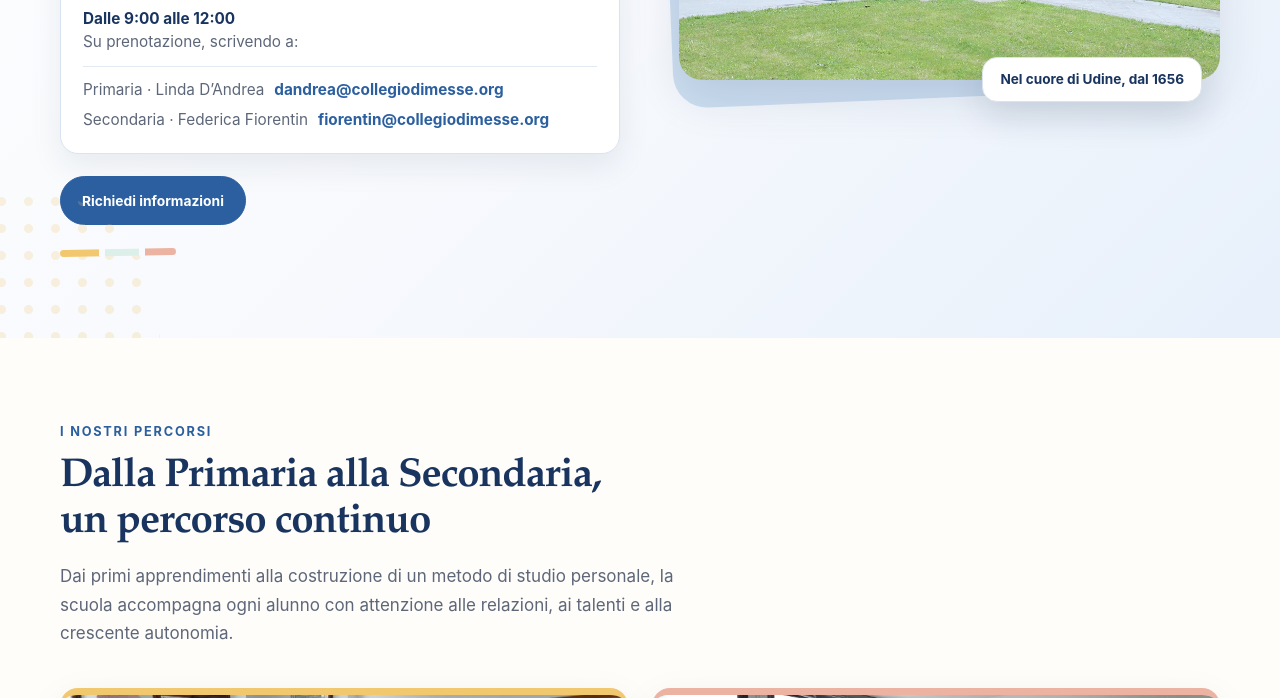
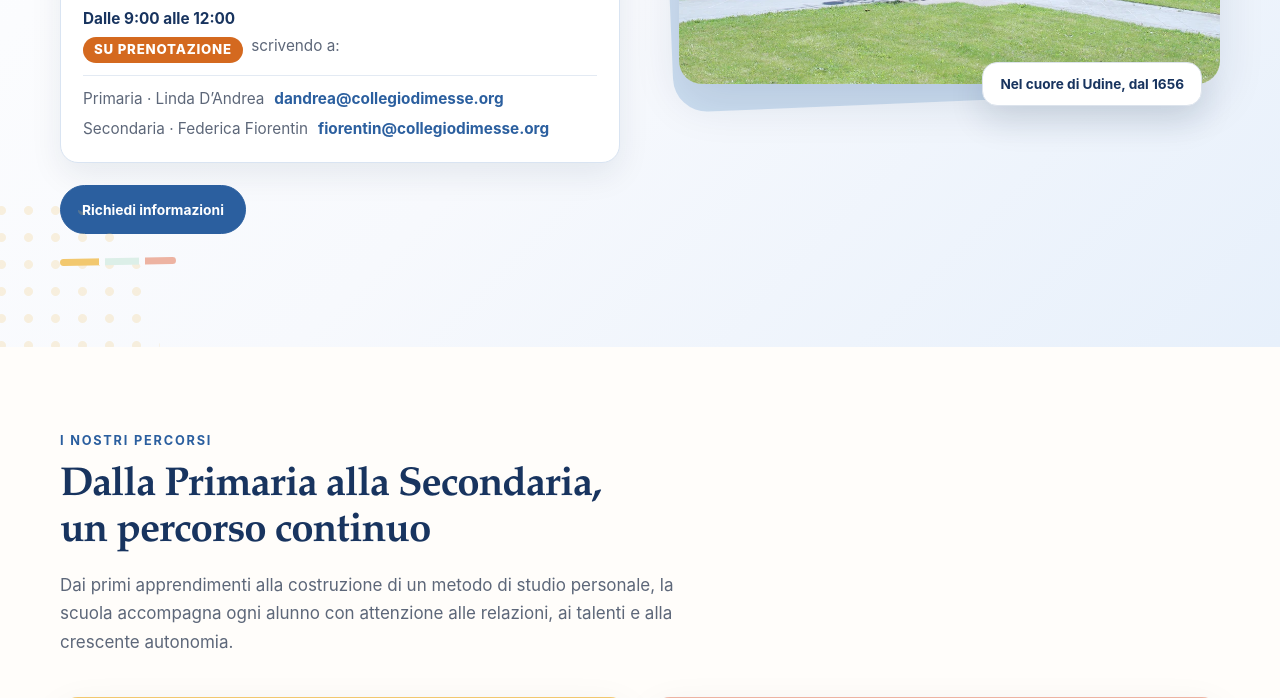
Before and after one commit to matteodelfabbro/sito-collegio-dimesse, a plain HTML site: page public/index.html in a window 1280 px wide. Shown: the part 716-1414 px from the top of the page. Drawn offline with Linux system fonts and the light colour scheme.

Commit message:
Scuola aperta: "Su prenotazione" in evidenza in arancione (#23)
* Scuola aperta: "Su prenotazione" in evidenza in arancione (home, Primaria, Secondaria, Iscrizioni)

Co-Authored-By: Claude Opus 5.5 <noreply@anthropic.com>
Claude-Session: https://claude.ai/code/session_013fQJPPkWYctPDh6WGYRAHC

* Su prenotazione: arancione un po' meno intenso

Co-Authored-By: Claude Opus 5.5 <noreply@anthropic.com>
Claude-Session: https://claude.ai/code/session_013fQJPPkWYctPDh6WGYRAHC

---------

Co-authored-by: Claude <noreply@anthropic.com>

```diff
--- a/public/index.html
+++ b/public/index.html
@@ -123,7 +123,7 @@
 <li><small>Sabato</small><strong>28</strong><span>novembre</span></li>
 <li><small>Sabato</small><strong>16</strong><span>gennaio</span></li>
 </ol>
-<p class="so-hero-orario"><strong>Dalle 9:00 alle 12:00</strong>Su prenotazione, scrivendo a:</p>
+<p class="so-hero-orario"><strong>Dalle 9:00 alle 12:00</strong><span class="so-prenota">Su prenotazione</span> scrivendo a:</p>
 <ul class="so-hero-contatti"><li><span>Primaria · Linda D’Andrea</span><a href="mailto:dandrea@collegiodimesse.org?subject=Scuola%20aperta%202026-2027%3A%20prenotazione">dandrea@collegiodimesse.org</a></li><li><span>Secondaria · Federica Fiorentin</span><a href="mailto:fiorentin@collegiodimesse.org?subject=Scuola%20aperta%202026-2027%3A%20prenotazione">fiorentin@collegiodimesse.org</a></li></ul>
 </div>
 <div class="actions">
--- a/public/styles-v28.css
+++ b/public/styles-v28.css
@@ -1041,6 +1041,8 @@ h1,h2{text-wrap:balance}
 .so-hero-date span{grid-area:m;font-family:var(--serif);font-style:italic;color:var(--blue);font-size:1.1rem}
 .so-hero-orario{margin-top:12px;color:var(--muted);font-size:.9rem;line-height:1.5;text-wrap:balance}
 .so-hero-orario strong{display:block;color:var(--blue-dark)}
+/* "Su prenotazione" in evidenza (arancione, testo bianco con contrasto AA) */
+.so-prenota{display:inline-block;margin:6px 4px 0 0;padding:3px 11px;border-radius:999px;background:#d4691f;color:#fff;font-size:.78rem;font-weight:800;letter-spacing:.06em;text-transform:uppercase;vertical-align:middle}
 .so-hero-contatti{display:grid;gap:8px;margin:12px 0 0;padding:12px 0 0;border-top:1px solid #e3eaf3;list-style:none}
 .so-hero-contatti li{display:flex;flex-wrap:wrap;gap:0 10px;align-items:baseline;font-size:.9rem;line-height:1.45}
 .so-hero-contatti span{color:var(--muted)}
```
Also changed, not shown: public/iscrizioni.html (+1 -1 lines), public/primaria.html (+1 -1 lines), public/secondaria.html (+1 -1 lines).
